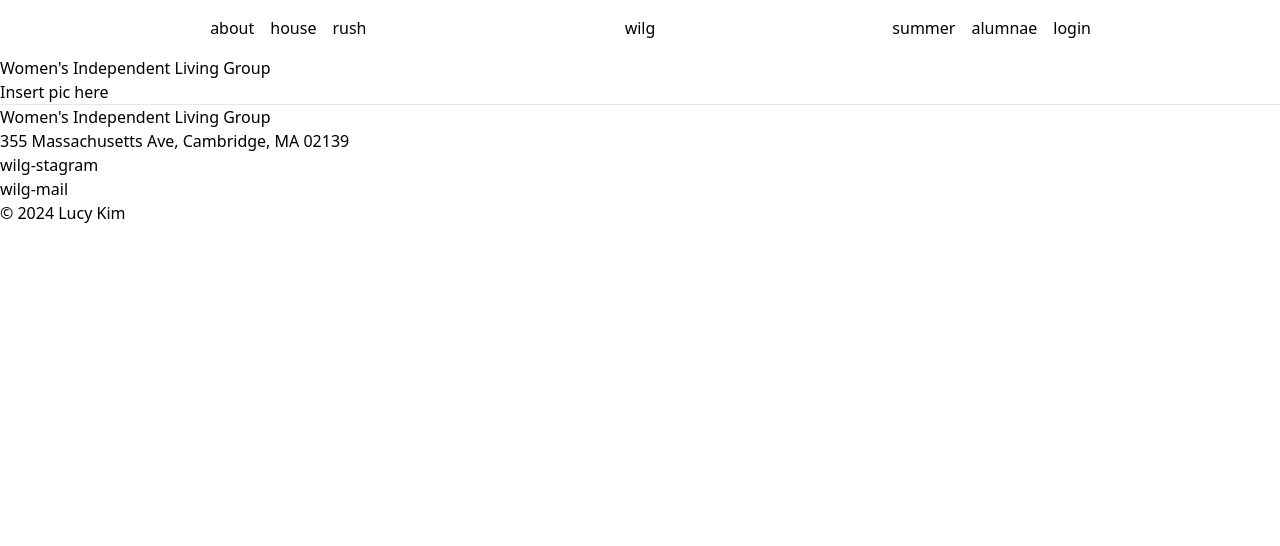
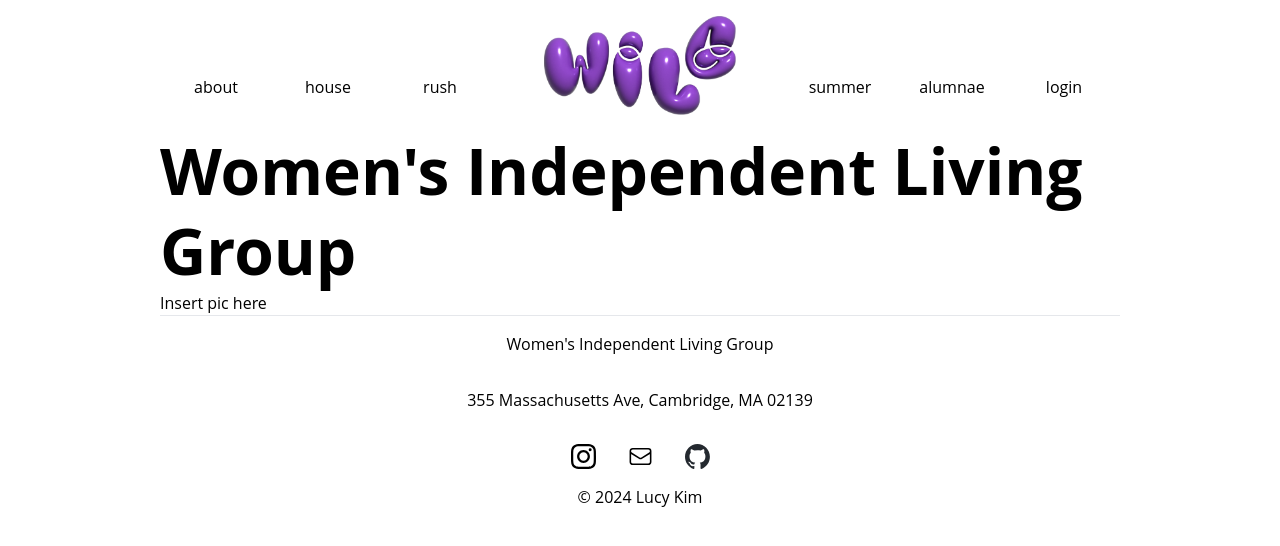
Before and after one commit to lvcyklm02/wilg, a Django app: page / in a window 1280 px wide. Shown: the top 546 px of the page. Run offline with Django 5.2, Linux system fonts and the light colour scheme.

Commit message:
images centering

```diff
--- a/wiggle/package.json
+++ b/wiggle/package.json
@@ -5,7 +5,8 @@
   "main": "index.js",
   "scripts": {
     "test": "echo \"Error: no test specified\" && exit 1",
-    "build": "tailwindcss -i wilg_website/static/wilg_website/css/styles.css -o wilg_website/static/wilg_website/css/dist/styles.css"
+    "build": "postcss wilg_website/static/wilg_website/css/styles.css -o wilg_website/static/wilg_website/css/dist/styles.css",
+    "watch": "postcss wilg_website/static/wilg_website/css/styles.css -o wilg_website/static/wilg_website/css/dist/styles.css --watch"
   },
   "keywords": [],
   "author": "",
@@ -13,6 +14,7 @@
   "dependencies": {
     "autoprefixer": "^10.4.19",
     "postcss": "^8.4.39",
+    "postcss-cli": "^11.0.0",
     "tailwindcss": "^3.4.6"
   }
 }
--- a/wiggle/wilg_website/static/wilg_website/css/dist/styles.css
+++ b/wiggle/wilg_website/static/wilg_website/css/dist/styles.css
@@ -1,8 +1,6 @@
 /*
 ! tailwindcss v3.4.6 | MIT License | https://tailwindcss.com
-*/
-
-/*
+*//*
 1. Prevent padding and border from affecting element width. (https://github.com/mozdevs/cssremedy/issues/4)
 2. Allow adding a border to an element by just adding a border-width. (https://github.com/tailwindcss/tailwindcss/pull/116)
 */
@@ -10,14 +8,10 @@
 *,
 ::before,
 ::after {
-  box-sizing: border-box;
-  /* 1 */
-  border-width: 0;
-  /* 2 */
-  border-style: solid;
-  /* 2 */
-  border-color: #e5e7eb;
-  /* 2 */
+  box-sizing: border-box; /* 1 */
+  border-width: 0; /* 2 */
+  border-style: solid; /* 2 */
+  border-color: #e5e7eb; /* 2 */
 }
 
 ::before,
@@ -37,23 +31,15 @@
 
 html,
 :host {
-  line-height: 1.5;
-  /* 1 */
-  -webkit-text-size-adjust: 100%;
-  /* 2 */
-  -moz-tab-size: 4;
-  /* 3 */
+  line-height: 1.5; /* 1 */
+  -webkit-text-size-adjust: 100%; /* 2 */
+  -moz-tab-size: 4; /* 3 */
   -o-tab-size: 4;
-     tab-size: 4;
-  /* 3 */
-  font-family: ui-sans-serif, system-ui, sans-serif, "Apple Color Emoji", "Segoe UI Emoji", "Segoe UI Symbol", "Noto Color Emoji";
-  /* 4 */
-  font-feature-settings: normal;
-  /* 5 */
-  font-variation-settings: normal;
-  /* 6 */
-  -webkit-tap-highlight-color: transparent;
-  /* 7 */
+     tab-size: 4; /* 3 */
+  font-family: "Open Sans", sans-serif; /* 4 */
+  font-feature-settings: normal; /* 5 */
+  font-variation-settings: normal; /* 6 */
+  -webkit-tap-highlight-color: transparent; /* 7 */
 }
 
 /*
@@ -62,10 +48,8 @@ html,
 */
 
 body {
-  margin: 0;
-  /* 1 */
-  line-height: inherit;
-  /* 2 */
+  margin: 0; /* 1 */
+  line-height: inherit; /* 2 */
 }
 
 /*
@@ -75,12 +59,9 @@ body {
 */
 
 hr {
-  height: 0;
-  /* 1 */
-  color: inherit;
-  /* 2 */
-  border-top-width: 1px;
-  /* 3 */
+  height: 0; /* 1 */
+  color: inherit; /* 2 */
+  border-top-width: 1px; /* 3 */
 }
 
 /*
@@ -135,14 +116,10 @@ code,
 kbd,
 samp,
 pre {
-  font-family: ui-monospace, SFMono-Regular, Menlo, Monaco, Consolas, "Liberation Mono", "Courier New", monospace;
-  /* 1 */
-  font-feature-settings: normal;
-  /* 2 */
-  font-variation-settings: normal;
-  /* 3 */
-  font-size: 1em;
-  /* 4 */
+  font-family: ui-monospace, SFMono-Regular, Menlo, Monaco, Consolas, "Liberation Mono", "Courier New", monospace; /* 1 */
+  font-feature-settings: normal; /* 2 */
+  font-variation-settings: normal; /* 3 */
+  font-size: 1em; /* 4 */
 }
 
 /*
@@ -180,12 +157,9 @@ sup {
 */
 
 table {
-  text-indent: 0;
-  /* 1 */
-  border-color: inherit;
-  /* 2 */
-  border-collapse: collapse;
-  /* 3 */
+  text-indent: 0; /* 1 */
+  border-color: inherit; /* 2 */
+  border-collapse: collapse; /* 3 */
 }
 
 /*
@@ -199,26 +173,16 @@ input,
 optgroup,
 select,
 textarea {
-  font-family: inherit;
-  /* 1 */
-  font-feature-settings: inherit;
-  /* 1 */
-  font-variation-settings: inherit;
-  /* 1 */
-  font-size: 100%;
-  /* 1 */
-  font-weight: inherit;
-  /* 1 */
-  line-height: inherit;
-  /* 1 */
-  letter-spacing: inherit;
-  /* 1 */
-  color: inherit;
-  /* 1 */
-  margin: 0;
-  /* 2 */
-  padding: 0;
-  /* 3 */
+  font-family: inherit; /* 1 */
+  font-feature-settings: inherit; /* 1 */
+  font-variation-settings: inherit; /* 1 */
+  font-size: 100%; /* 1 */
+  font-weight: inherit; /* 1 */
+  line-height: inherit; /* 1 */
+  letter-spacing: inherit; /* 1 */
+  color: inherit; /* 1 */
+  margin: 0; /* 2 */
+  padding: 0; /* 3 */
 }
 
 /*
@@ -239,12 +203,9 @@ button,
 input:where([type='button']),
 input:where([type='reset']),
 input:where([type='submit']) {
-  -webkit-appearance: button;
-  /* 1 */
-  background-color: transparent;
-  /* 2 */
-  background-image: none;
-  /* 2 */
+  -webkit-appearance: button; /* 1 */
+  background-color: transparent; /* 2 */
+  background-image: none; /* 2 */
 }
 
 /*
@@ -286,10 +247,8 @@ Correct the cursor style of increment and decrement buttons in Safari.
 */
 
 [type='search'] {
-  -webkit-appearance: textfield;
-  /* 1 */
-  outline-offset: -2px;
-  /* 2 */
+  -webkit-appearance: textfield; /* 1 */
+  outline-offset: -2px; /* 2 */
 }
 
 /*
@@ -306,10 +265,8 @@ Remove the inner padding in Chrome and Safari on macOS.
 */
 
 ::-webkit-file-upload-button {
-  -webkit-appearance: button;
-  /* 1 */
-  font: inherit;
-  /* 2 */
+  -webkit-appearance: button; /* 1 */
+  font: inherit; /* 2 */
 }
 
 /*
@@ -360,7 +317,6 @@ menu {
 /*
 Reset default styling for dialogs.
 */
-
 dialog {
   padding: 0;
 }
@@ -379,18 +335,14 @@ textarea {
 */
 
 input::-moz-placeholder, textarea::-moz-placeholder {
-  opacity: 1;
-  /* 1 */
-  color: #9ca3af;
-  /* 2 */
+  opacity: 1; /* 1 */
+  color: #9ca3af; /* 2 */
 }
 
 input::placeholder,
 textarea::placeholder {
-  opacity: 1;
-  /* 1 */
-  color: #9ca3af;
-  /* 2 */
+  opacity: 1; /* 1 */
+  color: #9ca3af; /* 2 */
 }
 
 /*
@@ -405,7 +357,6 @@ button,
 /*
 Make sure disabled buttons don't get the pointer cursor.
 */
-
 :disabled {
   cursor: default;
 }
@@ -424,10 +375,8 @@ audio,
 iframe,
 embed,
 object {
-  display: block;
-  /* 1 */
-  vertical-align: middle;
-  /* 2 */
+  display: block; /* 1 */
+  vertical-align: middle; /* 2 */
 }
 
 /*
@@ -441,9 +390,14 @@ video {
 }
 
 /* Make elements with the HTML hidden attribute stay hidden by default */
-
 [hidden] {
   display: none;
+}
+
+h1 {
+  font-size: 4rem;
+  font-weight: 700;
+  line-height: 1.25;
 }
 
 *, ::before, ::after {
@@ -553,55 +507,111 @@ video {
   --tw-contain-paint:  ;
   --tw-contain-style:  ;
 }
+.container {
+  width: 100%;
+}
+@media (min-width: 640px) {
 
+  .container {
+    max-width: 640px;
+  }
+}
+@media (min-width: 768px) {
+
+  .container {
+    max-width: 768px;
+  }
+}
+@media (min-width: 1024px) {
+
+  .container {
+    max-width: 1024px;
+  }
+}
+@media (min-width: 1280px) {
+
+  .container {
+    max-width: 1280px;
+  }
+}
+@media (min-width: 1536px) {
+
+  .container {
+    max-width: 1536px;
+  }
+}
 .static {
   position: static;
 }
-
 .mx-12 {
   margin-left: 3rem;
   margin-right: 3rem;
 }
-
 .mx-2 {
   margin-left: 0.5rem;
   margin-right: 0.5rem;
 }
-
+.mx-4 {
+  margin-left: 1rem;
+  margin-right: 1rem;
+}
+.mx-auto {
+  margin-left: auto;
+  margin-right: auto;
+}
+.mb-4 {
+  margin-bottom: 1rem;
+}
 .ml-auto {
   margin-left: auto;
 }
-
 .mr-auto {
   margin-right: auto;
 }
-
 .block {
   display: block;
 }
-
 .flex {
   display: flex;
 }
-
 .table {
   display: table;
 }
-
+.w-full {
+  width: 100%;
+}
+.w-3\/4 {
+  width: 75%;
+}
+.min-w-24 {
+  min-width: 6rem;
+}
 .flex-1 {
   flex: 1 1 0%;
 }
-
+.flex-col {
+  flex-direction: column;
+}
+.items-end {
+  align-items: flex-end;
+}
+.items-center {
+  align-items: center;
+}
 .justify-center {
   justify-content: center;
 }
-
-.bg-gray-300 {
-  --tw-bg-opacity: 1;
-  background-color: rgb(209 213 219 / var(--tw-bg-opacity));
-}
-
 .py-4 {
   padding-top: 1rem;
   padding-bottom: 1rem;
 }
+.text-center {
+  text-align: center;
+}
+.hover\:text-wilg-purple:hover {
+  --tw-text-opacity: 1;
+  color: rgb(129 80 199 / var(--tw-text-opacity));
+}
+.hover\:underline:hover {
+  text-decoration-line: underline;
+}
--- a/wiggle/wilg_website/templates/pages/base.html
+++ b/wiggle/wilg_website/templates/pages/base.html
@@ -1,3 +1,5 @@
+{% load static %}
+
 <!-- base.html -->
 <!DOCTYPE html>
 <html lang="en">
@@ -6,48 +8,73 @@
     <meta charset="UTF-8">
     <meta name="viewport" content="width=device-width, initial-scale=1.0">
     <title>{% block title %}WILG{% endblock %}</title>
-    {% load static %}
     <link rel="stylesheet" href="{% static 'wilg_website/css/dist/styles.css' %}">
 </head>
 
 <body>
+    <div class="container w-3/4 mx-auto">
         <header class="py-4">
             <div class="flex">
-            <div class="flex-1 flex justify-center mr-auto">
-                <a href=" {% url 'about' %}" class="mx-2">about</a>
-                <a href="{% url 'house' %}" class="mx-2">house</a>
-                <a href="{% url 'rush' %}" class="mx-2">rush</a>
+                <div class="flex-1 flex justify-center items-end mr-auto mb-4">
+                    <a href=" {% url 'about' %}"
+                        class="mx-2 hover:text-wilg-purple hover:underline min-w-24 text-center">about</a>
+                    <a href="{% url 'house' %}"
+                        class="mx-2 hover:text-wilg-purple hover:underline min-w-24 text-center">house</a>
+                    <a href="{% url 'rush' %}"
+                        class="mx-2 hover:text-wilg-purple hover:underline min-w-24 text-center">rush</a>
                 </div>
-            <div class="mx-12">
-                <a href="{% url 'home' %}">wilg</a>
+                <div class="mx-12 flex items-end justify-center">
+                    <a href="{% url 'home' %}">
+                        <img src="{% static 'wilg_website/images/icons/logo.png' %}" alt="wilg logo" width="300">
+                    </a>
                 </div>
-            <div class="flex-1 flex justify-center ml-auto">
-                <a href="{% url 'summer' %}" class="mx-2">summer</a>
-                <a href="{% url 'alumnae' %}" class="mx-2">alumnae</a>
-                <a href="{% url 'login' %}" class="mx-2">login</a>
+                <div class="flex-1 flex justify-center items-end ml-auto mb-4">
+                    <a href="{% url 'summer' %}"
+                        class="mx-2 hover:text-wilg-purple hover:underline min-w-24 text-center">summer</a>
+                    <a href="{% url 'alumnae' %}"
+                        class="mx-2 hover:text-wilg-purple hover:underline min-w-24 text-center">alumnae</a>
+                    <a href="{% url 'login' %}"
+                        class="mx-2 hover:text-wilg-purple hover:underline min-w-24 text-center">login</a>
                 </div>
             </div>
         </header>
 
         <main>
+
+            <body>
                 {% block content %}
                 {% endblock %}
+            </body>
         </main>
 
-    <footer>
-        <hr>
-        <p>Women's Independent Living Group</p>
-        <p>355 Massachusetts Ave, Cambridge, MA 02139</p>
-        <nav>
-            <ul>
-                <li><a href="https://www.instagram.com/wilg.mit">wilg-stagram</a></li>
-                <li><a href="mailto:wilg-rush-chairs@mit.edu">wilg-mail</a></li>
+        <footer class="flex flex-col items-center">
+            <hr class="w-full">
+            <p class="py-4">Women's Independent Living Group</p>
+            <p class="py-4">355 Massachusetts Ave, Cambridge, MA 02139</p>
+            <nav class="py-4">
+                <ul class="flex justify-center items-center">
+                    <li class="mx-4">
+                        <a href="https://www.instagram.com/wilg.mit">
+                            <img src="{% static 'wilg_website/images/icons/insta_icon.svg' %}" alt="wilgstagram"
+                                width="25" height="25">
+                        </a>
+                    </li>
+                    <li class="mx-4"><a href="mailto:wilg-rush-chairs@mit.edu"><img
+                                src="{% static 'wilg_website/images/icons/mail_icon.svg' %}" alt="wilg-mail" width="25"
+                                height="25"></a>
+                    </li>
+                    <li class="mx-4"><a href="https://github.com/lvcyklm02/wilg"><img
+                                src="{% static 'wilg_website/images/icons/github_icon.svg' %}" alt="repo" width="25"
+                                height="25"></a>
+                    </li>
                 </ul>
+
             </nav>
             <p>
                 &copy; 2024 Lucy Kim
             </p>
         </footer>
+    </div>
 </body>
 
 </html>
```
Also changed, not shown: wiggle/tailwind.config.js (+22 -2 lines), wiggle/package-lock.json, wiggle/wilg_website/static/wilg_website/images/icons/github_icon.svg (added), wiggle/wilg_website/static/wilg_website/images/icons/insta_icon.svg (added), wiggle/wilg_website/static/wilg_website/images/icons/logo.png (added), wiggle/wilg_website/static/wilg_website/images/icons/mail_icon.svg (added), wiggle/wilg_website/static/wilg_website/images/pages/house.png (added), wiggle/wilg_website/static/wilg_website/images/pages/maya_bike_2024.jpeg (added), wiggle/wilg_website/static/wilg_website/images/pages/rush_dinner.JPG (added), 2 other files. Lines whose indentation alone changed are shown as unchanged.
